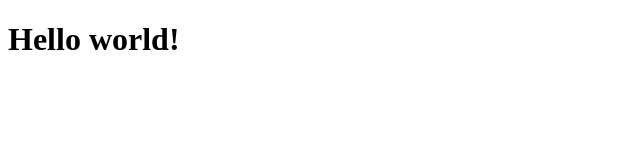
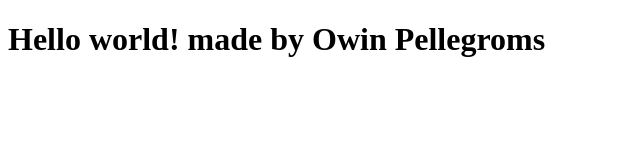
Before and after one commit to owinpellegroms/my-first-repository, a plain HTML site: page index.html in a window 1280 px wide. Shown: the whole page, without its empty margins (0-640 px from the left). Drawn offline with Linux system fonts and the light colour scheme.

Commit message:
change h1 title

```diff
--- a/index.html
+++ b/index.html
@@ -6,6 +6,6 @@
 </head>
 
 <body>
-	<h1>Hello world!</h1>
+	<h1>Hello world! made by Owin Pellegroms</h1>
 </body>
 </html>
```
